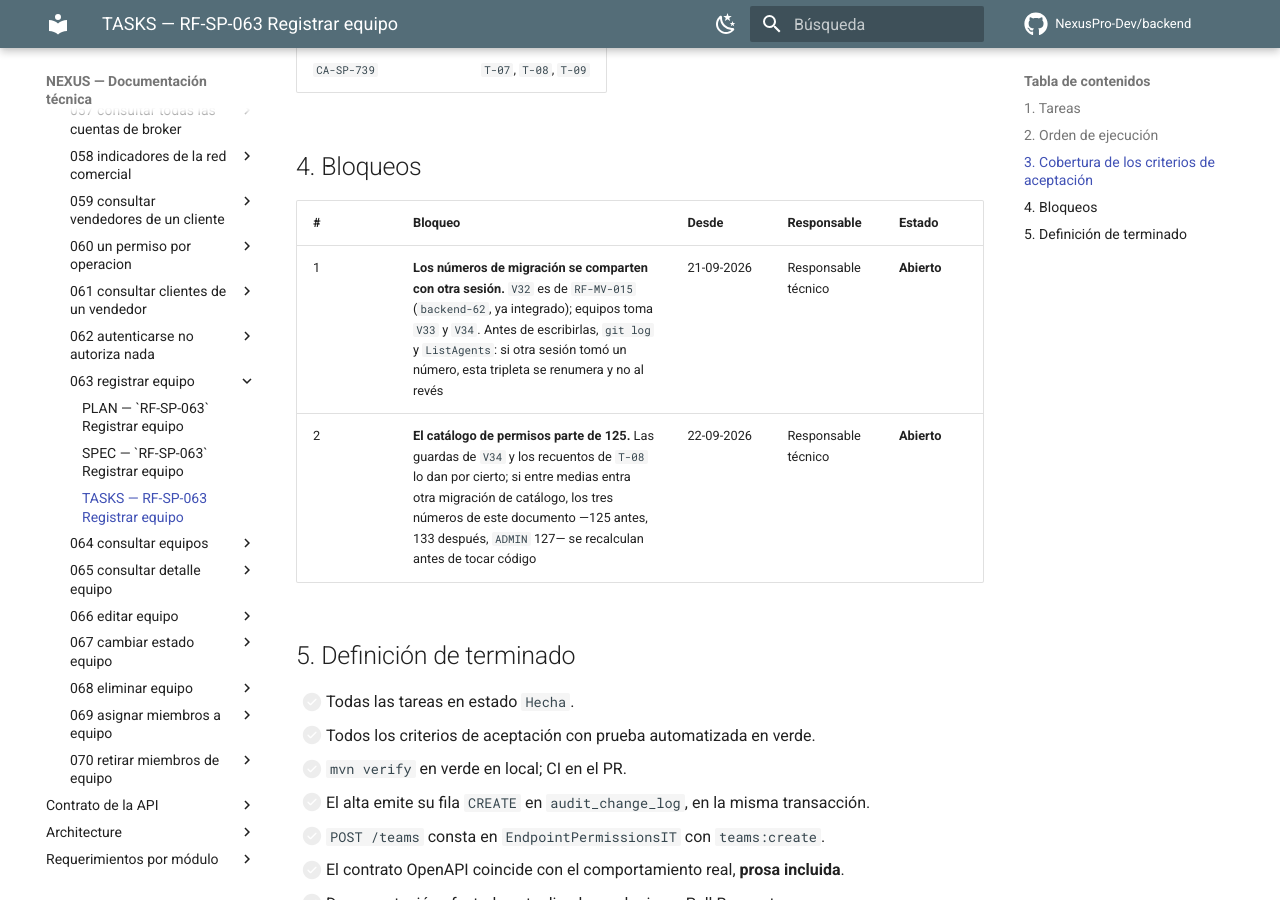
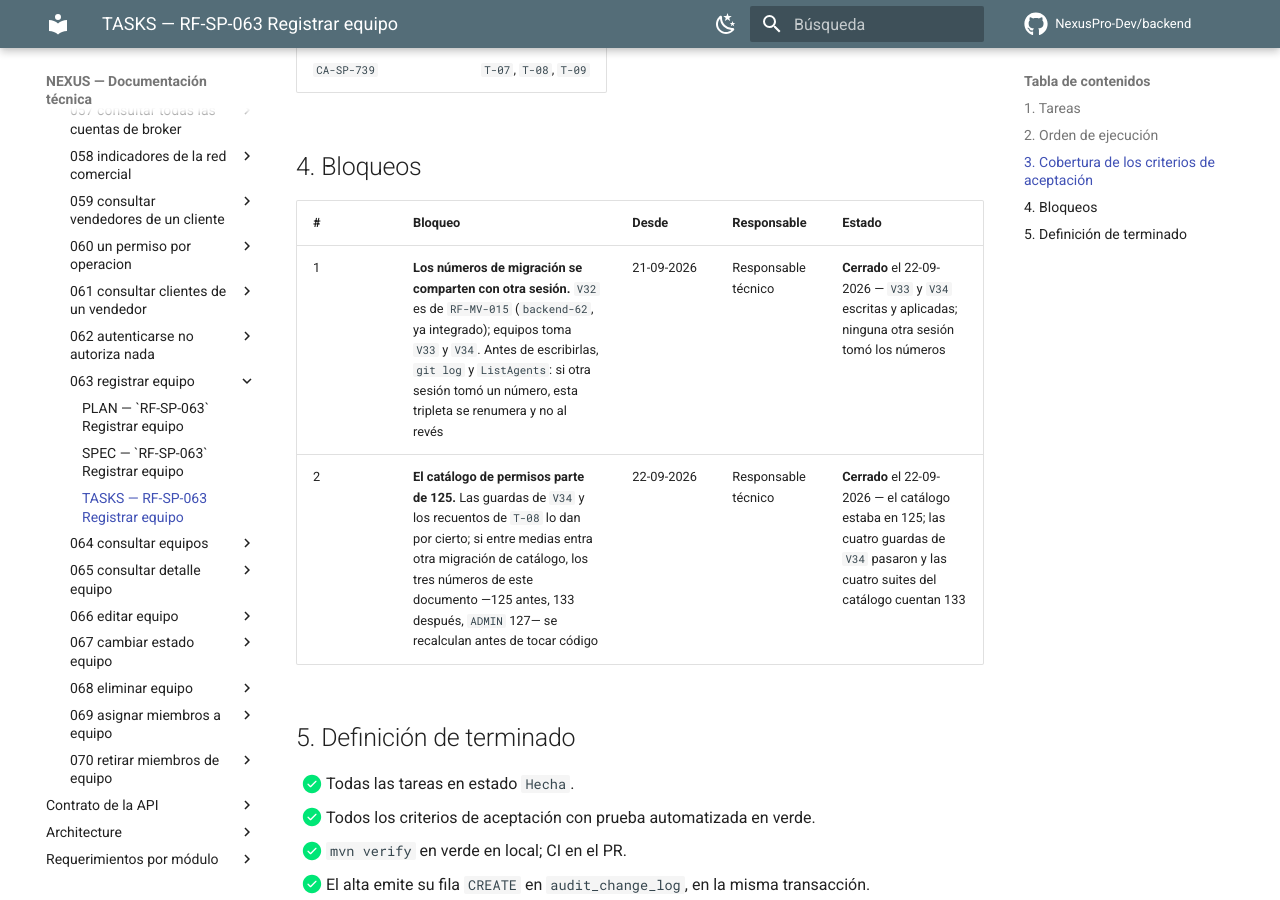
Before and after one commit to NexusPro-Dev/backend, an MkDocs documentation site: the page built from docs/specs/sp/063-registrar-equipo/tasks.md, in a window 1280 px wide and 900 px high, scrolled down 3225 px. Built offline with MkDocs 1.6.1 and Material for MkDocs 9.7.7, drawn with Linux system fonts in a browser that asks for light colours; comment, search, counter and statistics services are not loaded; some of the changed text lies outside the part shown.

Commit message:
docs(sp): RF-SP-063 pasa a En desarrollo — T-11, issue #86 y suite completa en verde
La tripleta pasa a Aprobadas con las once tareas Hecha, y los dos bloqueos que declaro
quedan CERRADOS en lugar de borrados, que es lo unico que deja ver si la precaucion
sirvio: el primero —los numeros de migracion se comparten con otra sesion— se cierra
porque V33 y V34 se escribieron sin que nadie mas los tomara, y el segundo —el catalogo
de permisos parte de 125— porque partia de 125 y las cuatro guardas de V34 pasaron. La
unica casilla de la definicion de terminado que queda sin marcar es la que no depende de
esta rama: Pull Request aprobado por alguien distinto del autor e integrado.

requirements.md 0.196.0: la fila de RF-SP-063 pasa a En desarrollo con su issue (#86) y
con las pruebas que la sostienen nombradas una a una —CA-SP-736, donde el 409 de dos
altas simultaneas lo produce uq_teams_name y no la comprobacion previa, es la unica
prueba que se pondria roja si alguien quitara el indice «porque ya se comprueba antes»;
y CA-SP-737, que ejercita cada restriccion de V33 con INSERT directos—. Los indicadores
de §5 se mueven dos: tripletas completas 82 → 83 y requerimientos con endpoint
funcionando 118 → 119; los de spec.md y plan.md NO se mueven, porque no nace ningun
requerimiento. Y se corrige el parrafo de §5 que seguia diciendo que los ocho equipos
«nacen en Pendiente y las tripletas son el paso siguiente»: los ocho tienen tripleta
desde hoy y uno esta construido.

requirements/sp.md 1.75.0: §6.1 y la tabla de §6 llevan RF-SP-063 a En desarrollo. La
nota del control de cambios dice lo que el numero solo no dice —que ya existen el
esquema y el catalogo del submodulo entero— y deja escrito el reparto: V33 con las diez
restricciones de §10.8, V34 con el catalogo de 125 a 133 y ADMIN de 119 a 127, y una
sola ruta publicada de las ocho. RF-SP-064 a RF-SP-070 siguen en Tasks en revision.

Ninguna regla cambia. Lo que cambia es que dejan de ser papel.

Co-Authored-By: Claude Opus 5 (1M context) <noreply@anthropic.com>

```diff
--- a/docs/specs/sp/063-registrar-equipo/tasks.md
+++ b/docs/specs/sp/063-registrar-equipo/tasks.md
@@ -57,17 +57,17 @@ graph LR
 
 | # | Bloqueo | Desde | Responsable | Estado |
 |---|---|---|---|---|
-| 1 | **Los números de migración se comparten con otra sesión.** `V32` es de `RF-MV-015` (`backend-62`, ya integrado); equipos toma `V33` y `V34`. Antes de escribirlas, `git log` y `ListAgents`: si otra sesión tomó un número, esta tripleta se renumera y no al revés | 21-09-2026 | Responsable técnico | **Abierto** |
-| 2 | **El catálogo de permisos parte de 125.** Las guardas de `V34` y los recuentos de `T-08` lo dan por cierto; si entre medias entra otra migración de catálogo, los tres números de este documento —125 antes, 133 después, `ADMIN` 127— se recalculan antes de tocar código | 22-09-2026 | Responsable técnico | **Abierto** |
+| 1 | **Los números de migración se comparten con otra sesión.** `V32` es de `RF-MV-015` (`backend-62`, ya integrado); equipos toma `V33` y `V34`. Antes de escribirlas, `git log` y `ListAgents`: si otra sesión tomó un número, esta tripleta se renumera y no al revés | 21-09-2026 | Responsable técnico | **Cerrado** el 22-09-2026 — `V33` y `V34` escritas y aplicadas; ninguna otra sesión tomó los números |
+| 2 | **El catálogo de permisos parte de 125.** Las guardas de `V34` y los recuentos de `T-08` lo dan por cierto; si entre medias entra otra migración de catálogo, los tres números de este documento —125 antes, 133 después, `ADMIN` 127— se recalculan antes de tocar código | 22-09-2026 | Responsable técnico | **Cerrado** el 22-09-2026 — el catálogo estaba en 125; las cuatro guardas de `V34` pasaron y las cuatro suites del catálogo cuentan 133 |
 
 ## 5. Definición de terminado
 
-- [ ] Todas las tareas en estado `Hecha`.
-- [ ] Todos los criterios de aceptación con prueba automatizada en verde.
-- [ ] `mvn verify` en verde en local; CI en el PR.
-- [ ] El alta emite su fila `CREATE` en `audit_change_log`, en la misma transacción.
-- [ ] `POST /teams` consta en `EndpointPermissionsIT` con `teams:create`.
-- [ ] El contrato OpenAPI coincide con el comportamiento real, **prosa incluida**.
-- [ ] Documentación afectada actualizada en el mismo Pull Request.
-- [ ] Matriz de trazabilidad actualizada.
+- [x] Todas las tareas en estado `Hecha`.
+- [x] Todos los criterios de aceptación con prueba automatizada en verde.
+- [x] `mvn verify` en verde en local; CI en el PR.
+- [x] El alta emite su fila `CREATE` en `audit_change_log`, en la misma transacción.
+- [x] `POST /teams` consta en `EndpointPermissionsIT` con `teams:create`.
+- [x] El contrato OpenAPI coincide con el comportamiento real, **prosa incluida**.
+- [x] Documentación afectada actualizada en el mismo Pull Request.
+- [x] Matriz de trazabilidad actualizada.
 - [ ] Pull Request aprobado por alguien distinto del autor e integrado.
```
Also changed, not shown: other parts of docs/specs/sp/063-registrar-equipo/tasks.md (+13 -13 lines), docs/requirements.md (+7 -6 lines), docs/requirements/sp.md (+4 -3 lines).
